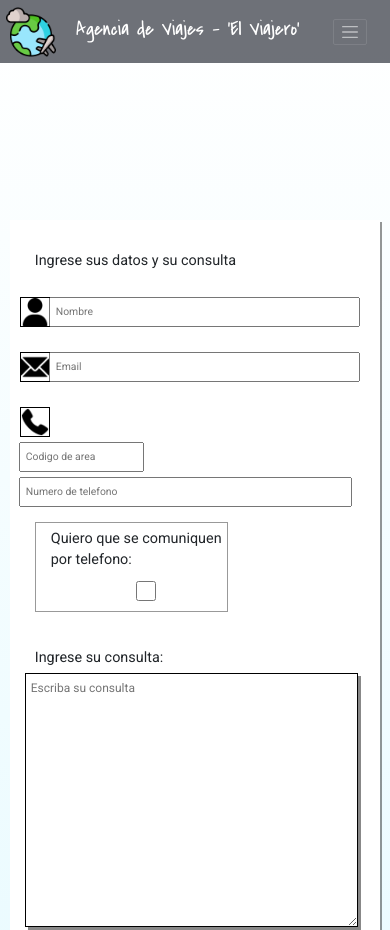
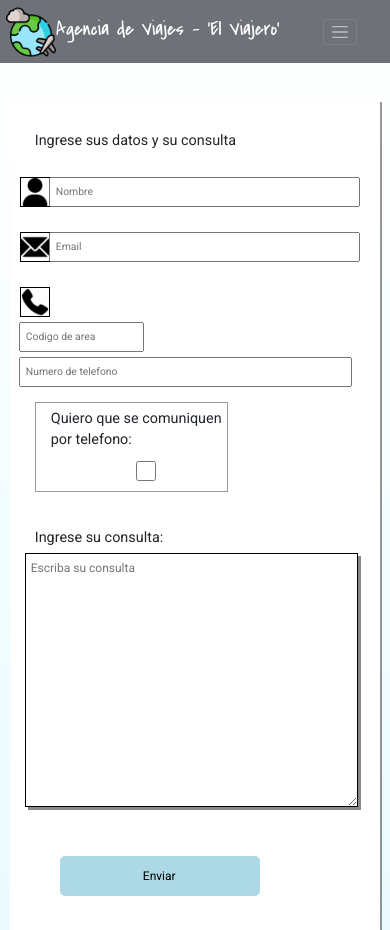
Before and after one commit to ivanbonnot/AgenciaDeViajes, a plain HTML site: page pages/contacto.html in a window 390 px wide. Shown: the top 930 px of the page. Drawn offline with Linux system fonts and the light colour scheme; files whose address does not match are found by name.

Commit message:
corregida navbar

```diff
--- a/css/styles.css
+++ b/css/styles.css
@@ -92,7 +92,7 @@ body {
     transform: scale(1.015);
     color: #c0392b;
 }
-
+/* Tamaño de icono de cuando el navbar se achica */
 .header .navbar-toggler-icon {
     width: 20px;
     height: 20px;
@@ -589,6 +589,7 @@ body {
         "footer";
     }
     /* NavBar */
+
     .header nav .logo-size {
         width: 50px;
         height: 50px;
@@ -600,7 +601,7 @@ body {
 
     /* contacto.html */
     .contacto .form {
-        margin-top: 170px;
+        margin-top: 100px;
     }
     /* fin de contacto.html */
 
@@ -624,8 +625,20 @@ body {
         grid-template-columns: 1fr;
         grid-template-rows: 1fr 1fr 150px;
     }
+    /* Fin de footer */
+}
 
-    /* Fin de footer */
+/* ////////////////////////////////////////////////// */
+
+@media screen and (max-width: 870px) {
+    .header nav a h1 {
+        margin-left: 0px;
+    }
+
+    .header nav ul li a {
+        margin-right: 0px;
+        padding: 0px 0px;
+    }
 }
 
 /* ////////////////////////////////////////////////// */
@@ -636,11 +649,9 @@ body {
         font-size: 55%;
     }
 
-
-
     /* contacto.html */
     .contacto .form {
-        margin: 220px 0px 30px 0%;
+        margin: 100px 0px 30px 0%;
         width: 95vw;
     }
     .contacto .form .phone-number {
```
